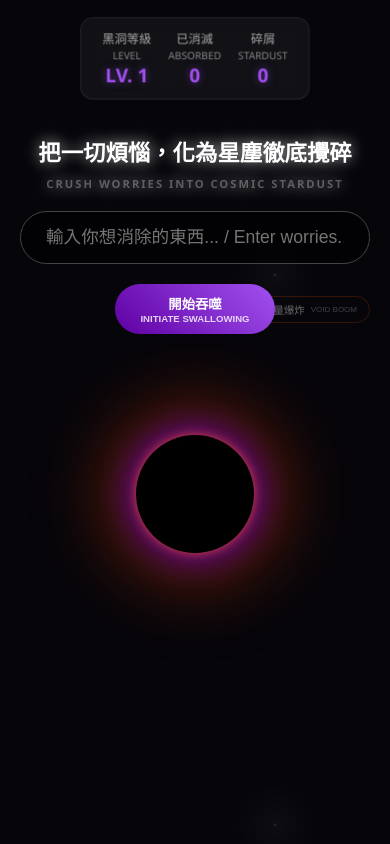
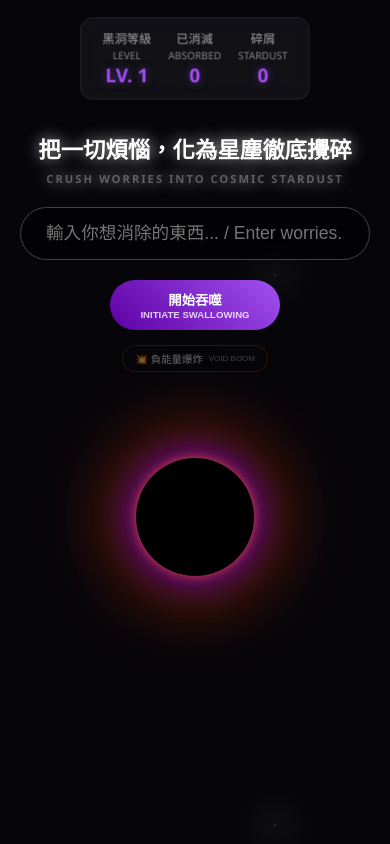
Before and after one commit to vincewen016-source/Horizon, a plain HTML site: page index.html in a window 390 px wide. Drawn offline with Linux system fonts and the light colour scheme.

Commit message:
Update index.html

```diff
--- a/index.html
+++ b/index.html
@@ -41,8 +41,17 @@
             h1 { font-size: 1.4rem !important; }
             h1 small { font-size: 0.7rem !important; }
             .stats-panel { top: 10px !important; transform: scale(0.85) !important; }
-            .black-hole-stage { height: 280px !important; }
-            .action-btn { min-width: 140px !important; }
+            .black-hole-stage { height: 250px !important; }
+
+            /* ✨ 修正手機版佈局：將橫排改為直排 */
+            .btn-row {
+                flex-direction: column !important;
+                gap: 15px !important;
+            }
+            .boom-trigger-btn {
+                position: static !important; /* 解除絕對定位，讓它在下方顯示 */
+                transform: none !important;
+            }
         }
 
         .stats-panel {
@@ -74,7 +83,7 @@
             padding: 0 20px;
         }
 
-        h1 { font-size: 1.8rem; text-align: center; text-shadow: 0 0 15px rgba(255,255,255,0.7); }
+        h1 { font-size: 1.8rem; text-align: center; text-shadow: 0 0 15px rgba(255,255,255,0.7); line-height: 1.3; }
         h1 small { display: block; font-size: 1rem; color: rgba(255, 255, 255, 0.3); margin-top: 8px; text-transform: uppercase; letter-spacing: 2px; }
 
         .input-group {
@@ -99,6 +108,7 @@
             width: 100%;
             max-width: 500px;
             position: relative;
+            gap: 20px;
         }
 
         .action-btn {
@@ -132,7 +142,6 @@
             border-color: #ff4500;
             background: rgba(255, 69, 0, 0.1);
             color: #fff;
-            transform: translateX(3px);
         }
 
         .btn-en-main { font-size: 0.6rem; opacity: 0.8; text-transform: uppercase; }
@@ -249,7 +258,6 @@
         const uiLevel = document.getElementById('bh-level'), uiSwallowed = document.getElementById('total-swallowed'), uiParticles = document.getElementById('total-particles');
         const inputZone = document.getElementById('normal-input-zone'), portalZone = document.getElementById('portal-zone'), calmTxt = document.getElementById('calm-txt'), resetBtn = document.getElementById('reset-btn');
 
-        // ✨ 補回結局英文詞彙庫
         const calmPhrases = [
             "「引力載荷已達 100%！黑洞已經被你的煩惱餵到吐了...🤮」<small>Gravity Load 100%! The Black Hole is sick of your worries...</small>",
             "「黑洞表示：『嗝～今天吃了太多垃圾，需要休息一下。』🤫」<small>BH says: 'Burp~ Too much trash today. I need to digest.'</small>",
@@ -281,8 +289,6 @@
                 currentLevel = targetLevel; currentBhSize += 6;
                 blackHoleCore.style.setProperty('--bh-size', `${currentBhSize}px`);
                 uiLevel.innerText = `LV. ${currentLevel}`;
-
-                // ✨ 補回升級英文文字
                 const lvText = document.createElement('div');
                 lvText.className = 'level-up-text';
                 lvText.innerHTML = `進化！LV.${currentLevel}<small>BH EVOLVED!</small>`;
```
